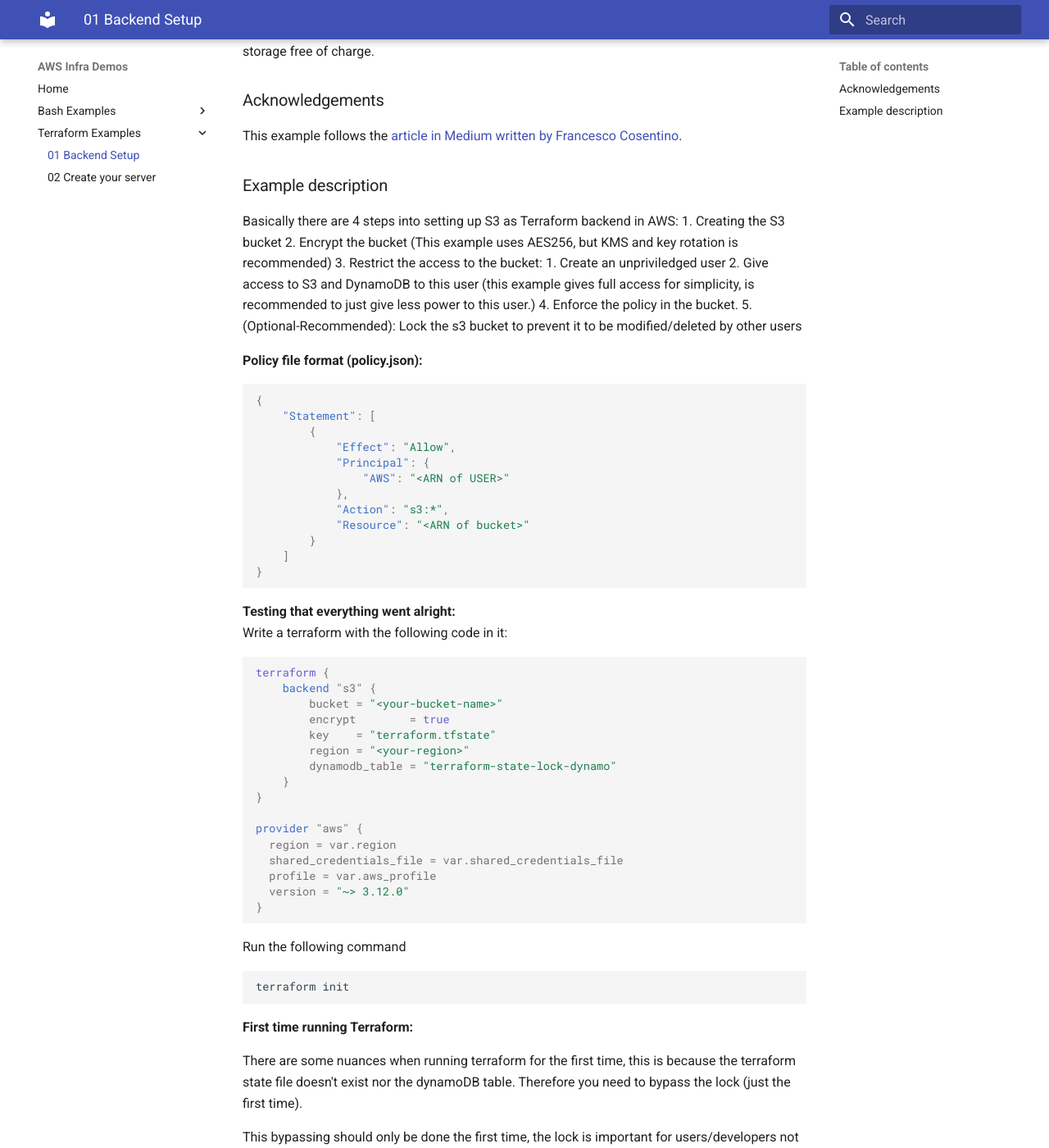
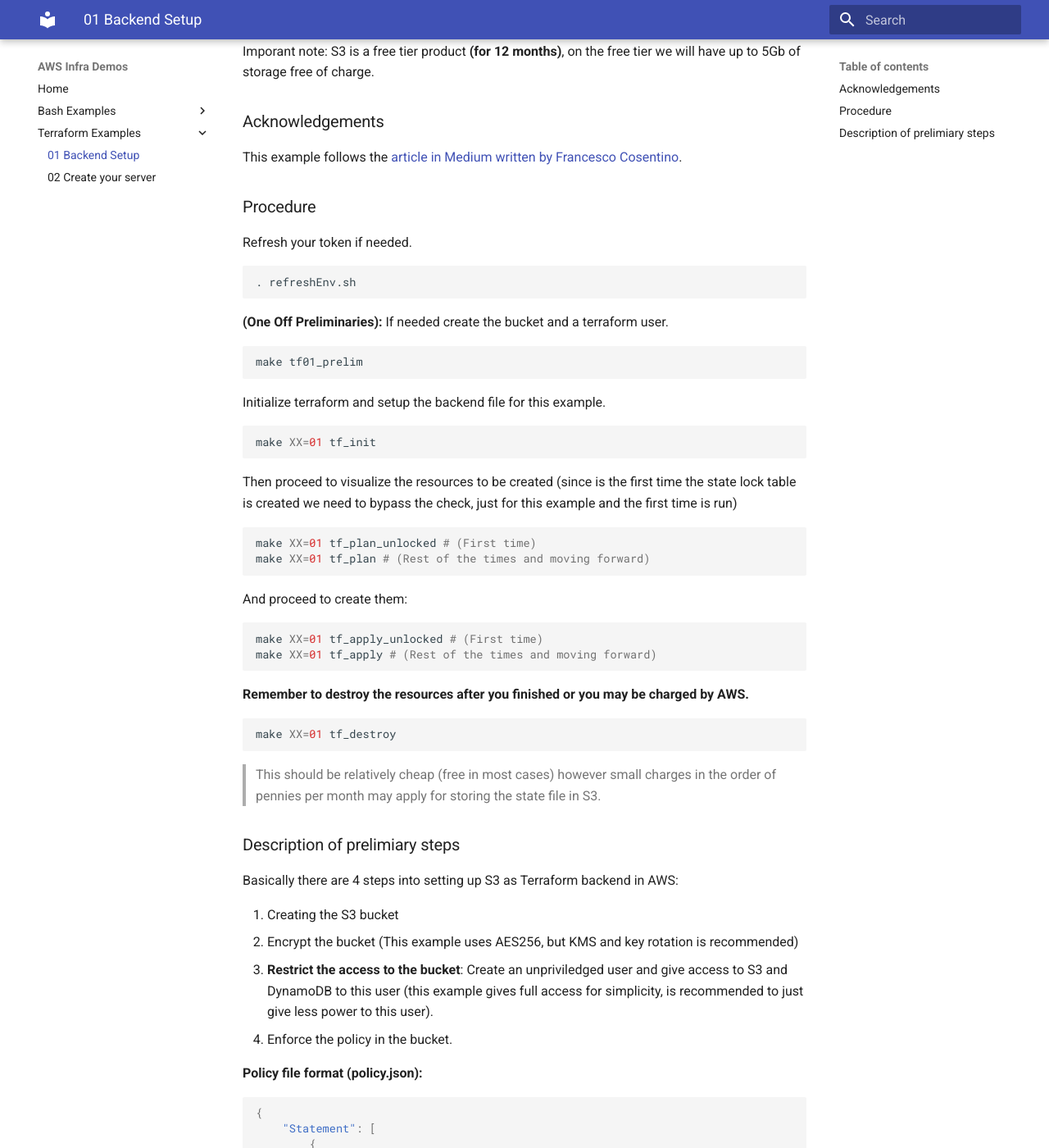
Before and after one commit to brunocastroibarburu94/demos-infra-aws, an MkDocs documentation site: the page built from src_docs/terraform_examples/01_SetUpS3Backend.md, in a window 1280 px wide and 1400 px high, scrolled down 341 px. Shown: the whole window at 82% size. Built offline with MkDocs 1.6.1 and Material for MkDocs 9.7.7, drawn with Linux system fonts in a browser that asks for light colours; some of the changed text lies outside the part shown.

Commit message:
more documentation just before release of second example

````diff
--- a/src_docs/terraform_examples/01_SetUpS3Backend.md
+++ b/src_docs/terraform_examples/01_SetUpS3Backend.md
@@ -2,7 +2,7 @@
 
 This is a trivial but fundamental example, when managing cloud infrastructure you may always want to have access to the current state of your build, even if you are working from another machine and even more important if you are working as part of a team.<br>
 
-In this example S3 will be used to store the terraform state files, **follow up examples will make us of this so make sure of having it done**, albeit is listed among terraform examples this is in fact written in **bash** and the verification is done by initializing terraform with this backend.
+In this example S3 will be used to store the terraform state files, **follow up examples will make us of this so make sure of having it done**, albeit is listed among terraform examples this is in fact written in **bash** and the verification is done by initializing terraform with this backend and creating a table that will allow us to lock the state files using DynamoDB.
 
 Imporant note: S3 is a free tier product **(for 12 months)**, on the free tier we will have up to 5Gb of storage free of charge.
 
@@ -10,15 +10,44 @@ Imporant note: S3 is a free tier product **(for 12 months)**, on the free tier w
 
 This example follows the [article in Medium written by Francesco Cosentino](https://medium.com/faun/terraform-remote-backend-demystified-cb4132b95057).<br>
 
-### Example description
-Basically there are 4 steps into setting up S3 as Terraform backend in AWS:
-1. Creating the S3 bucket
-2. Encrypt the bucket (This example uses AES256, but KMS and key rotation is recommended)
-3. Restrict the access to the bucket:
-  1. Create an unpriviledged user
-  2. Give access to S3 and DynamoDB to this user (this example gives full access for simplicity, is recommended to just give less power to this user.)
-4. Enforce the policy in the bucket.
-5. (Optional-Recommended): Lock the s3 bucket to prevent it to be modified/deleted by other users
+### Procedure
+Refresh your token if needed.
+```bash
+. refreshEnv.sh
+```
+
+**(One Off Preliminaries):** If needed create the bucket and a terraform user.
+```bash
+make tf01_prelim
+```
+
+Initialize terraform and setup the backend file for this example.
+```bash
+make XX=01 tf_init
+```
+Then proceed to visualize the resources to be created (since is the first time the state lock table is created we need to bypass the check, just for this example and the first time is run)
+```bash
+make XX=01 tf_plan_unlocked # (First time)
+make XX=01 tf_plan # (Rest of the times and moving forward)
+```
+And proceed to create them:
+```bash
+make XX=01 tf_apply_unlocked # (First time)
+make XX=01 tf_apply # (Rest of the times and moving forward)
+```
+**Remember to destroy the resources after you finished or you may be charged by AWS.**
+```bash
+make XX=01 tf_destroy
+```
+> This should be relatively cheap (free in most cases) however small charges in the order of pennies per month may apply for storing the state file in S3.
+
+### Description of prelimiary steps
+Basically there are 4 steps into setting up S3 as Terraform backend in AWS:<br>
+
+1. Creating the S3 bucket<br>
+2. Encrypt the bucket (This example uses AES256, but KMS and key rotation is recommended)<br>
+3. **Restrict the access to the bucket**: Create an unpriviledged user and give access to S3 and DynamoDB to this user (this example gives full access for simplicity, is recommended to just give less power to this user).<br>
+4. Enforce the policy in the bucket. <br>
 
 **Policy file format (policy.json):**
 ```json
@@ -35,37 +64,3 @@ Basically there are 4 steps into setting up S3 as Terraform backend in AWS:
     ]
 }
 ```
-
-**Testing that everything went alright:**<br>
-Write a terraform with the following code in it:
-```terraform
-terraform {
-    backend "s3" {
-        bucket = "<your-bucket-name>"
-        encrypt        = true
-        key    = "terraform.tfstate"
-        region = "<your-region>"
-        dynamodb_table = "terraform-state-lock-dynamo"
-    }
-}
-
-provider "aws" {
-  region = var.region
-  shared_credentials_file = var.shared_credentials_file
-  profile = var.aws_profile
-  version = "~> 3.12.0"
-}
-```
-Run the following command
-```bash
-terraform init
-```
-
-**First time running Terraform:**<br>
-
-There are some nuances when running terraform for the first time, this is because the terraform state file doesn't exist nor the dynamoDB table. Therefore you need to bypass the lock (just the first time).
-
-This bypassing should only be done the first time, the lock is important for users/developers not to write the state file simultaneously.
-```bash
-terraform apply -lock=false
-```
````
Also changed, not shown: src_docs/index.md (+7 -0 lines), src_docs/terraform_examples/02_PrivateServer.md (+40 -2 lines), site/search/search_index.json, site/terraform_examples/02_PrivateServer/index.html, site/terraform_examples/figures/e02_URL.PNG (added), site/terraform_examples/figures/e02_find_server.PNG (added), site/terraform_examples/figures/e02_results.png (added), src_docs/terraform_examples/figures/e02_URL.PNG (added), src_docs/terraform_examples/figures/e02_find_server.PNG (added), src_docs/terraform_examples/figures/e02_results.png (added), 3 other files.
